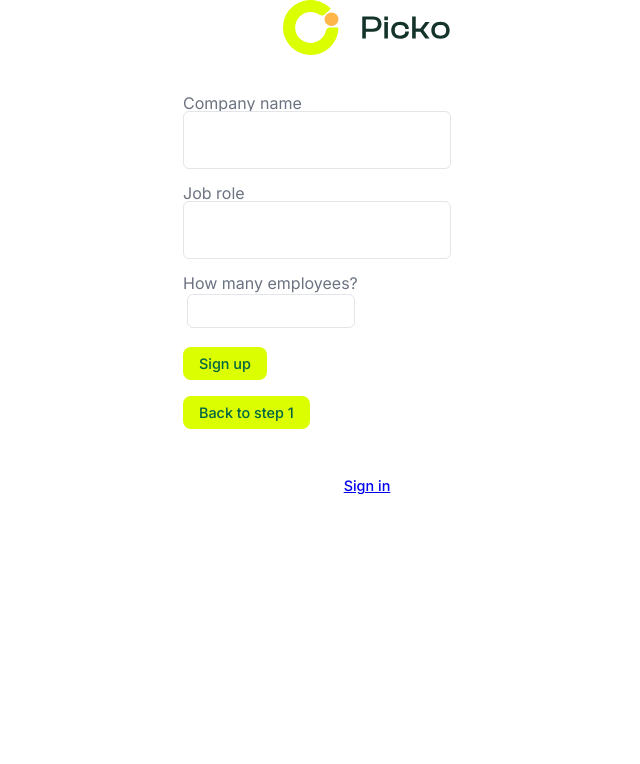
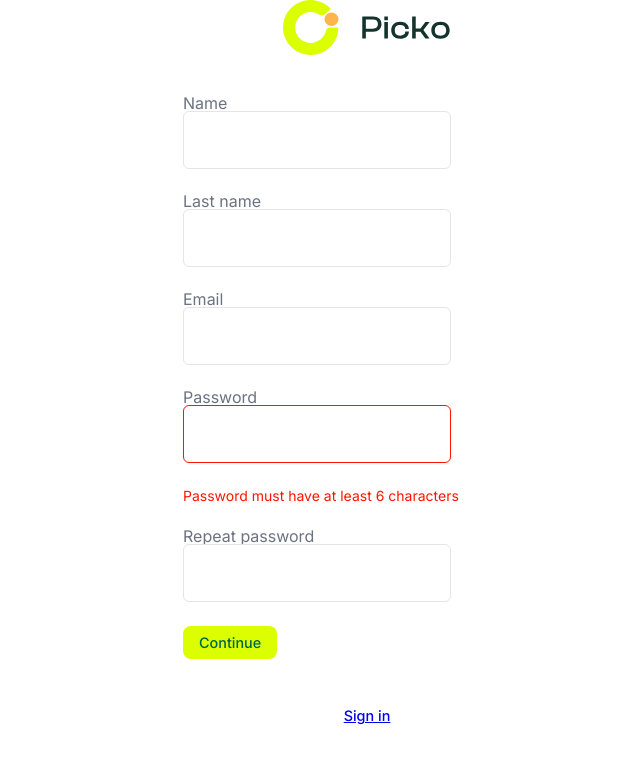
Before and after one commit to flaviozorzetto/project-picko, a React (Create React App) app: page /signup in a window 1280 px wide. Both pictures are taken after a click on the button "Continue". Shown: the top 764 px of the page, without its empty margins (273-913 px from the left). Built offline with nearby package versions, Linux system fonts and the light colour scheme; no server answers.

Commit message:
feat: added localError handling

```diff
--- a/src/components/Form/Form.js
+++ b/src/components/Form/Form.js
@@ -5,18 +5,20 @@ export default function Form(props) {
   const validateAndSubmit = async (e) => {
     e.preventDefault()
 
-    // for(let i = 0; i < e.target.length; i++) {
-    //   let input = e.target[i]
-    //   let error = document.getElementsByClassName(`${input.id}`)[0]
+    for(let i = 0; i < e.target.length; i++) {
+      let input = e.target[i]
+      let error = document.getElementsByClassName(`${input.id}`)[0] // vai pegar todos os elementos q são inputs
 
-    //   // error.style.display = "none"
 
-    //   // if(input.type == "email") {
+      // if(input.type == "email") {
+      //   // *regra pra validação*
 
-    //   // } else if(input.type == "password") {
-
-    //   // }
-    // }
+      //   // error.style.display = "block"
+      //   // input.classList.add("error_message");
+      // } else if(input.type == "password") {
+      //   // *regra pra validação*
+      // }
+    }
 
     await props.onSubmit(e)
   }
--- a/src/components/Form/Form.scss
+++ b/src/components/Form/Form.scss
@@ -5,10 +5,10 @@
   display: flex;
   flex-direction: column;
   align-items: flex-start;
-  gap: 1rem;
+  gap: 1.5rem;
 
   .error_message {
-    width: 200px;
+    width: 100%;
     height: fit-content;
 
     font-family: 'Inter';
--- a/src/components/TextArea/TextArea.js
+++ b/src/components/TextArea/TextArea.js
@@ -4,16 +4,17 @@ import { Link, useNavigate } from "react-router-dom";
 import "./TextArea.scss"
 
 export default function TextArea(props) {
-  const [input = {value: ""}, setInput] = useState()
-  const [errorMessageDisplay, setErrorMessageDisplay] = useState(props.error);
+  const [errorMessageDisplay, setErrorMessageDisplay] = useState(props.error == true);
 
   useEffect(() => {
+    console.log("passei aqui!", props.error)
+
     if(props.error) {
       setErrorMessageDisplay(true);
     }
   }, [props.error])
 
-  const handleChange = (event) => {
+  const handleInput = (event) => {
     if(props.error) {
       setErrorMessageDisplay(false);
     }
@@ -31,25 +32,19 @@ export default function TextArea(props) {
 
   return (
     <>
-      {errorMessageDisplay &&
-        <div className="error_message-container">
-          <span className="error_message">{props.error}</span>
-        </div>
-      }
-
       <div className="text-area-container">
         <label className="text_label" htmlFor={props.name}>{props.children}</label>
         <div className="input_container">
           <input
             value={props.value}
+            onInput={handleInput}
             onChange={props.onChange}
-            className={`text_input${errorMessageDisplay ? " text_input_error" : ""}${props.iconLeft ? " pl-50" : ""}${props.iconRight ? " pr-50" : ""}`}
+            className={`text_input${errorMessageDisplay && props.error.scope == "local" && props.error.type == props.name ? " text_input_error" : ""}${props.iconLeft ? " pl-50" : ""}${props.iconRight ? " pr-50" : ""}`}
             type={props.type}
             ref={props.inputRef}
             placeholder={props.placeholder}
             name={props.name}
             required={props.required}
-            error={props.error}
             disabled={props.disabled}
             id={props.name}
           ></input>
@@ -57,10 +52,12 @@ export default function TextArea(props) {
           {props.iconRight && <i className="icon-right">{loadIcon(props.iconRight)}</i>}
         </div>
       </div>
+      {errorMessageDisplay && props.error.scope == "local" && props.error.type == props.name &&
+        <div className="error_message-container">
+          <span className="error_message">{props.error.message}</span>
+        </div>
+      }
 
-      {/* <div className={`error_message-container ${props.name}`}>
-        <span className="error_message"></span>
-      </div> */}
     </>
   )
 }
--- a/src/contexts/AuthContext.js
+++ b/src/contexts/AuthContext.js
@@ -51,23 +51,28 @@ export function AuthProvider({ children }) {
   const customErrorMessages = {
     "auth/email-not-verified": {
       "message": "Your email isn't verified",
-      "type": "email"
+      "type": "email",
+      "scope": "global"
     },
     "auth/user-not-found": {
       "message": "You have entered an invalid username or password",
-      "type": "email"
+      "type": "email",
+      "scope": "global"
     },
     "auth/wrong-password": {
       "message": "You have entered an invalid username or password",
-      "type": "email"
+      "type": "email",
+      "scope": "global"
     },
     "auth/too-many-requests": {
       "message": "Too many requests with this email. Please wait.",
-      "type": "password"
+      "type": "password",
+      "scope": "global"
     },
     "auth/email-already-in-use": {
       "message": "Email already exists.",
-      "type": "email"
+      "type": "email",
+      "scope": "global"
     },
   }
 
--- a/src/routes/Signup.js
+++ b/src/routes/Signup.js
@@ -12,7 +12,16 @@ import logo from "../assets/svgs/logo.svg";
 export default function Signup() {
 
   const [step, setStep] = useState(1);
-  const [input = {value: ""}, setInput] = useState()
+
+  const backToPreviousStep = () => {
+    setStep(step--);
+  }
+
+  const validateForNextStep = () => {
+    if(validateLocalInputs()) {
+      setStep(step++);
+    }
+  }
 
   // step 1
   // error state
@@ -33,62 +42,59 @@ export default function Signup() {
 
   const handleChange = (event) => {
     let stateName = event.target.name;
-    setInput({value: event.target.value})
 
     // if(props.error) {
     //   setErrorMessageDisplay(false);
     // }
 
-    // console.log(event.target.value)
     setStates({
       ...state,
       [stateName]: { value: event.target.value },
     })
   }
 
-  useEffect(() => {
-    console.log("!!!", state)
-  }, [state])
-
-  const firstNameRef = useRef();
-  const lastNameRef = useRef();
-
-  const emailRef = useRef();
-  const passwordRef = useRef();
-  const passwordConfirmRef = useRef();
+  // useEffect(() => {
+  //   console.log("!!!", state)
+  // }, [state])
 
   // step 2
-  // error state
   // input refs
-  const companyNameRef = useRef();
-  const jobRoleRef = useRef();
-  const employeeQuantityRef = useRef();
 
   const { signup } = useAuth();
   const [loading, setLoading] = useState(false);
   const navigate = useNavigate();
 
-  async function handleSubmit(e) {
+  const validateLocalInputs = () => {
+    if(state["password"].value.length < 6) {
+      console.log("SETSTEP!", step)
+      console.log("PLAU")
+      return setError({
+        "message": "Password must have at least 6 characters",
+        "type": "password",
+        "scope": "local"
+      })
+    } else if(state["password"].value !== state["password-confirmation"].value) {
+      return setError({
+        "message": "Passwords do not match",
+        "type": "password-confirmation",
+        "scope": "local"
+      })
+    } else {
+      return true
+    }
+  }
+
+  const handleSubmit = async(e) => {
+    if(!validateLocalInputs()) return;
+
     e.preventDefault();
-
-    // if(passwordRef.current.value.length < 6) {
-    //   return setPasswordError("Password must have at least 6 characters")
-    // }
-
-    // if(passwordRef.current.value !== passwordConfirmRef.current.value) {
-    //   return setPasswordConfirmationError("Passwords do not match")
-    // }
-
     setLoading(true);
     const res = await signup(state.email.value, state.password.value);
 
     if (res && res.error) {
       let customError = res.error;
       setError(customError);
-    } else {
-
     }
-
     setLoading(false);
   }
 
@@ -116,16 +122,16 @@ export default function Signup() {
 
                     <TextArea onChange={handleChange} value={state["password"].value} required={true} type="password" name="password" disabled={false} error={error}>Password</TextArea>
                     <TextArea onChange={handleChange} value={state["password-confirmation"].value} required={true} type="password" name="password-confirmation" disabled={false} error={error}>Repeat password</TextArea>
-                    <Button content="Continue" type="button" theme="primary" onClick={() => setStep(2)} size="s" disabled={loading} />
+                    <Button content="Continue" type="button" theme="primary" onClick={() => validateForNextStep()} size="s" disabled={loading} />
                   </>
                 ) : (
                   <>
-                    <TextArea onChange={handleChange} value={state["company-name"].value} required={true} id="2" type="text" name="company-name" disabled={false} error={error}>Company name</TextArea>
-                    <TextArea onChange={handleChange} value={state["job-role"].value} required={true} type="text" name="job-role" disabled={false} error={error}>Job role</TextArea>
-                    <TextArea onChange={handleChange} value={state["employee-quantity"].value} required={true} type="checkbox" name="employee-quantity" disabled={false}>How many employees?</TextArea>
+                    <TextArea onChange={handleChange} value={state["company-name"].value} required={true} id="2" type="text" name="company-name" disabled={false}>Company name</TextArea>
+                    <TextArea onChange={handleChange} value={state["job-role"].value} required={true} type="text" name="job-role" disabled={false}>Job role</TextArea>
+                    {/* <TextArea onChange={handleChange} value={state["employee-quantity"].value} required={true} type="checkbox" name="employee-quantity" disabled={false}>How many employees?</TextArea> */}
 
-                    <Button content="Sign up" type="submit" form="signup-form" theme="primary" size="s" disabled={loading} />
-                    <Button content="Back to step 1" type="button" theme="primary" onClick={() => setStep(1)} size="s" disabled={loading} />
+                    <Button content="Sign up" type="submit" form="signup-form" theme="primary" onClick={() => validateForNextStep()} size="s" disabled={loading} />
+                    <Button content="Back to step 1" type="button" theme="primary" onClick={() => backToPreviousStep()} size="s" disabled={loading} />
                   </>
                 )}
               </Form>
```
